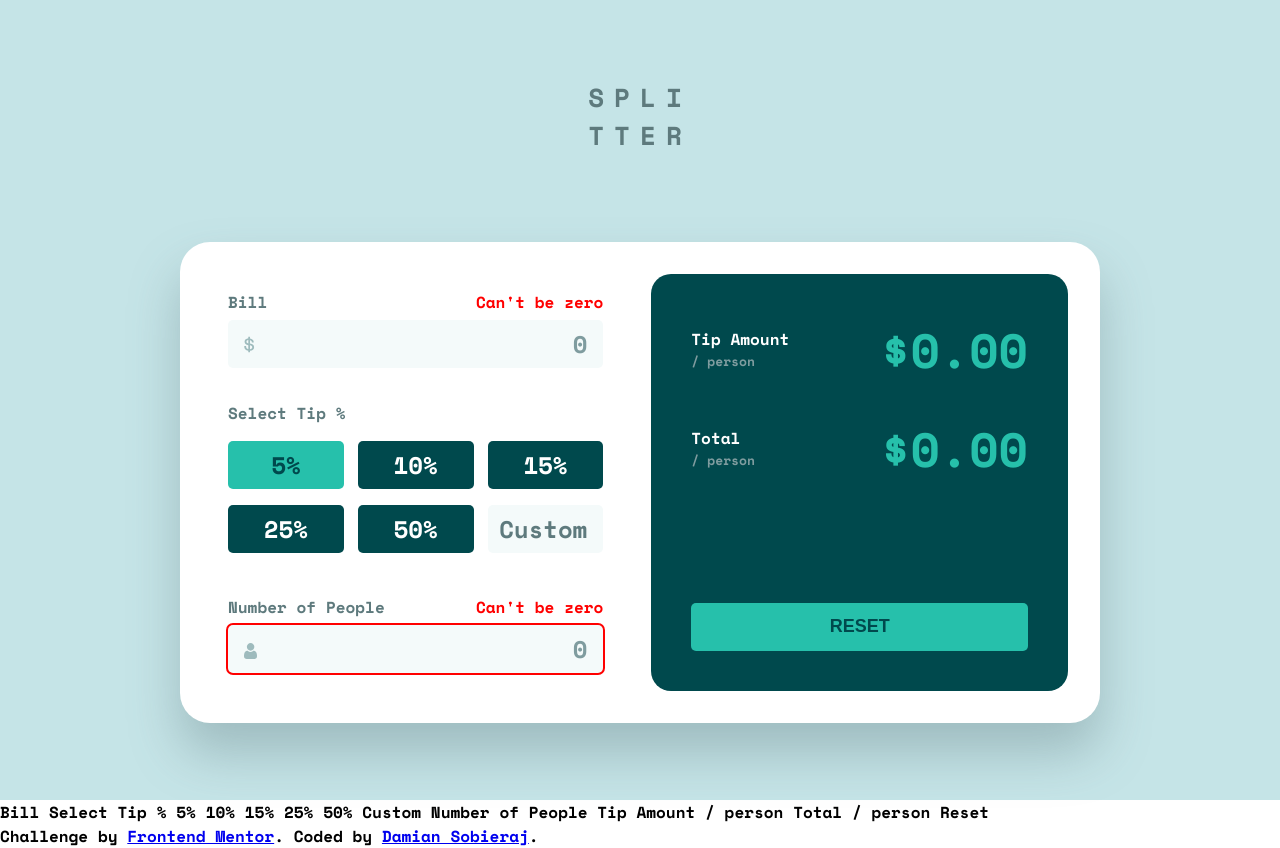
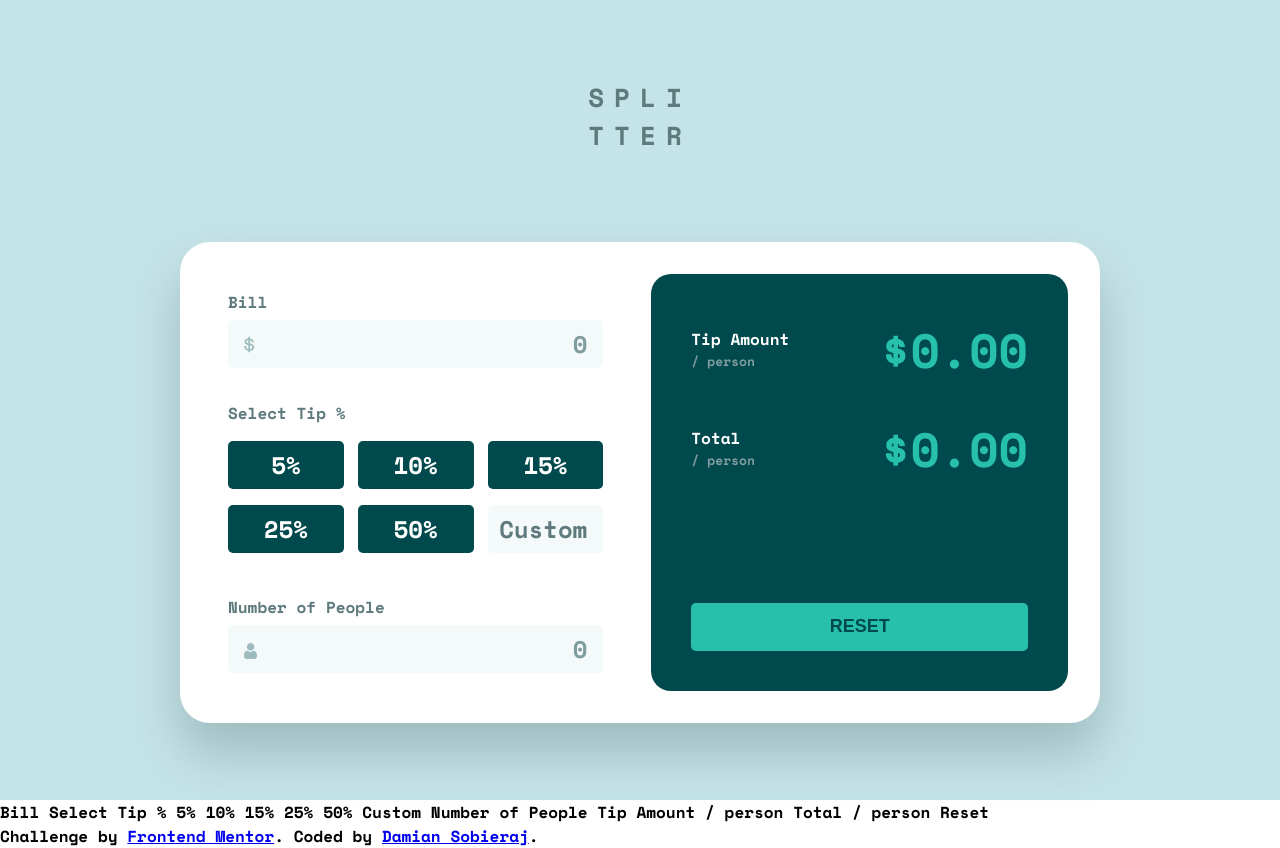
Before and after one commit to Dant3s15/tip-calc-react, a React (Vite) app: page / in a window 1280 px wide. Built offline with nearby package versions, Linux system fonts and the light colour scheme.

Commit message:
REACT - Finished main logic

```diff
--- a/src/components/Calculator.tsx
+++ b/src/components/Calculator.tsx
@@ -1,15 +1,45 @@
+import { useState } from 'react';
 import classes from './Calculator.module.scss';
 import Display from './display/Display';
 import Inputs from './Inputs/Inputs';
 const Calculator = () => {
+  const [billValue, setBillValue] = useState<number>(0);
+  const [customValue, setCustomValue] = useState<number>(0);
+  const [peopleValue, setPeopleValue] = useState<number>(0);
+  const [selectedPercent, setSelectedPercent] = useState<number>(0);
+  const [isSelected, setIsSelected] = useState(false);
   return (
     <div className={classes.calculator}>
       <h1 className={classes['main-title']}>
         SPLI<br></br>TTER
       </h1>
       <div className={classes['calc-window']}>
-        <Inputs></Inputs>
-        <Display></Display>
+        <Inputs
+          data={{
+            billValue,
+            customValue,
+            peopleValue,
+            selectedPercent,
+            isSelected,
+            setIsSelected,
+            setters: [
+              setBillValue,
+              setCustomValue,
+              setPeopleValue,
+              setSelectedPercent,
+            ],
+          }}
+        />
+        <Display
+          data={{
+            values: {
+              billValue,
+              customValue,
+              peopleValue,
+              selectedPercent,
+            },
+          }}
+        />
       </div>
     </div>
   );
--- a/src/components/Inputs/Inputs.module.scss
+++ b/src/components/Inputs/Inputs.module.scss
@@ -40,21 +40,12 @@ input[type='number'] {
     &:hover {
       box-shadow: 0 0 0 2px var(--color-primary);
     }
-    &:out-of-range {
-      box-shadow: 0 0 0 2px red;
-    }
+    // &:out-of-range {
+    //   box-shadow: 0 0 0 2px red;
+    // }
     // &:out-of-range ~ p {
     //   color: red;
     // }
-    input:out-of-range + label::after {
-      content: 'out of range!';
-    }
-  }
-  .input-error {
-    box-shadow: 0 0 0 2px red;
-    &:hover {
-      box-shadow: 0 0 0 2px red;
-    }
   }
 
   button {
@@ -69,8 +60,12 @@ input[type='number'] {
     }
   }
   .selected {
+    outline: none;
     background-color: var(--color-primary);
     color: var(--very-dark-cyan);
+  }
+  .selected-custom {
+    box-shadow: 0 0 0 2px var(--color-primary);
   }
 
   .block {
@@ -108,4 +103,21 @@ input[type='number'] {
       color: var(--dark-grayish-cyan);
     }
   }
+  .input-error {
+    position: relative;
+    & + input {
+      box-shadow: 0 0 0 2px red;
+      &:hover {
+        box-shadow: 0 0 0 2px red;
+      }
+    }
+    &::after {
+      content: "Can't be zero";
+      width: 100%;
+      height: 100%;
+      text-align: right;
+      color: red;
+      position: absolute;
+    }
+  }
 }
--- a/src/components/Inputs/Inputs.tsx
+++ b/src/components/Inputs/Inputs.tsx
@@ -1,37 +1,189 @@
 import personIco from '../../images/icon-person.svg';
 import dollarIco from '../../images/icon-dollar.svg';
 import classes from './Inputs.module.scss';
-const Inputs = () => {
+import { useRef, FC, MutableRefObject, useState } from 'react';
+
+interface Props {
+  data: {
+    billValue: number;
+    customValue: number;
+    peopleValue: number;
+    selectedPercent: number;
+    isSelected: boolean;
+    setIsSelected: React.Dispatch<React.SetStateAction<boolean>>;
+    setters: [
+      setBillValue: React.Dispatch<React.SetStateAction<number>>,
+      setCustomValue: React.Dispatch<React.SetStateAction<number>>,
+      setPeopleValue: React.Dispatch<React.SetStateAction<number>>,
+      setSelectedPercent: React.Dispatch<React.SetStateAction<number>>
+    ];
+  };
+}
+
+const Inputs: FC<Props> = props => {
+  const [isBillTouched, setIsBillTouched] = useState(false);
+  const [billHasError, setBillHasError] = useState(false);
+
+  const [isPeopleTouched, setIsPeopleTouched] = useState(false);
+  const [peopleHasError, setPeopleHasError] = useState(false);
+
+  const billRef = useRef<any>();
+  const customRef = useRef<any>();
+  const peopleRef = useRef<any>();
+
+  const percent5Ref = useRef<any>();
+  const percent10Ref = useRef<any>();
+  const percent15Ref = useRef<any>();
+  const percent25Ref = useRef<any>();
+  const percent50Ref = useRef<any>();
+
+  const propsArr = [
+    percent5Ref,
+    percent10Ref,
+    percent15Ref,
+    percent25Ref,
+    percent50Ref,
+  ];
+
+  const changeHandler = (ref: MutableRefObject<any>, setterNmb: number) => {
+    const curVal = +ref?.current.value;
+    props.data.setters[setterNmb](curVal);
+    console.log(curVal);
+
+    if (ref === billRef) {
+      if (curVal === 0) {
+        setBillHasError(true);
+      } else {
+        setBillHasError(false);
+      }
+      setIsBillTouched(true);
+    }
+    if (ref === peopleRef) {
+      if (curVal === 0) {
+        setPeopleHasError(true);
+      } else {
+        setPeopleHasError(false);
+      }
+      setIsPeopleTouched(true);
+    }
+    if (ref === customRef) {
+      props.data.setters[3](+customRef.current.value / 100);
+      customRef.current.classList.add(classes['selected-custom']);
+      propsArr.forEach(ref => {
+        ref.current.classList.remove(classes.selected);
+      });
+    }
+  };
+
+  const selectionHandler = (ref: MutableRefObject<any>) => {
+    props.data.setIsSelected(true);
+    propsArr.forEach(ref => {
+      ref.current.classList.remove(classes.selected);
+    });
+    customRef.current.classList.remove(classes['selected-custom']);
+    ref.current.classList.add(classes.selected);
+    props.data.setters[3](+ref.current.dataset.percent / 100);
+    customRef.current.value = null;
+  };
+
   return (
     <div className={classes.inputs}>
       <div className={classes.block}>
-        <div className={classes.title}>
-          <label htmlFor='bill'>Bill</label>
-          <p>Can't be zero</p>
-        </div>
-        <input min='0.01' type='number' name='bill' id='bill' placeholder='0' />
+        <label
+          className={`${classes.title} ${
+            isBillTouched && billHasError ? classes['input-error'] : ''
+          }`}
+          htmlFor='bill'
+        >
+          Bill
+        </label>
+        <input
+          onChange={() => {
+            changeHandler(billRef, 0);
+          }}
+          ref={billRef}
+          min='0.01'
+          type='number'
+          name='bill'
+          id='bill'
+          placeholder='0'
+        />
         <img src={dollarIco}></img>
       </div>
       <div className={classes.block}>
         <p className={classes.title}>Select Tip %</p>
         <div className={classes['percentages__buttons']}>
-          <button className={classes.selected} data-percent='5'>
+          <button
+            ref={percent5Ref}
+            onClick={() => {
+              selectionHandler(percent5Ref);
+            }}
+            data-percent='5'
+          >
             5%
           </button>
-          <button data-percent='10'>10%</button>
-          <button data-percent='15'>15%</button>
-          <button data-percent='25'>25%</button>
-          <button data-percent='50'>50%</button>
-          <input type='number' name='custom' id='custom' placeholder='Custom' />
+          <button
+            ref={percent10Ref}
+            onClick={() => {
+              selectionHandler(percent10Ref);
+            }}
+            data-percent='10'
+          >
+            10%
+          </button>
+          <button
+            ref={percent15Ref}
+            onClick={() => {
+              selectionHandler(percent15Ref);
+            }}
+            data-percent='15'
+          >
+            15%
+          </button>
+          <button
+            ref={percent25Ref}
+            onClick={() => {
+              selectionHandler(percent25Ref);
+            }}
+            data-percent='25'
+          >
+            25%
+          </button>
+          <button
+            ref={percent50Ref}
+            onClick={() => {
+              selectionHandler(percent50Ref);
+            }}
+            data-percent='50'
+          >
+            50%
+          </button>
+          <input
+            ref={customRef}
+            onChange={() => {
+              changeHandler(customRef, 3);
+            }}
+            type='number'
+            name='custom'
+            id='custom'
+            placeholder='Custom'
+          />
         </div>
       </div>
       <div className={classes.block}>
-        <div className={classes.title}>
-          <label htmlFor='people'>Number of People</label>
-          <p>Can't be zero</p>
-        </div>
+        <label
+          className={`${classes.title} ${
+            isPeopleTouched && peopleHasError ? classes['input-error'] : ''
+          }`}
+          htmlFor='people'
+        >
+          Number of People
+        </label>
         <input
-          className={classes['input-error']}
+          ref={peopleRef}
+          onChange={() => {
+            changeHandler(peopleRef, 2);
+          }}
           min='1'
           type='number'
           name='people'
--- a/src/components/display/Display.tsx
+++ b/src/components/display/Display.tsx
@@ -1,5 +1,47 @@
+import { FC } from 'react';
 import classes from './Display.module.scss';
-const Display = () => {
+
+interface Props {
+  data: {
+    values: {
+      billValue: number;
+      customValue: number;
+      peopleValue: number;
+      selectedPercent: number;
+    };
+  };
+}
+
+const Display: FC<Props> = props => {
+  const amountPerPerson = () => {
+    if (props.data.values.peopleValue) {
+      return (
+        Math.floor(
+          (props.data.values.billValue / props.data.values.peopleValue) *
+            props.data.values.selectedPercent *
+            100
+        ) / 100
+      ).toFixed(2);
+    } else return (0).toFixed(2);
+  };
+  const amountTotal = () => {
+    console.log(
+      props.data.values.billValue / props.data.values.peopleValue +
+        +amountPerPerson()
+    );
+    if (props.data.values.peopleValue) {
+      return (
+        props.data.values.billValue / props.data.values.peopleValue +
+        Math.round(
+          (props.data.values.billValue / props.data.values.peopleValue) *
+            props.data.values.selectedPercent *
+            100
+        ) /
+          100
+      ).toFixed(2);
+    } else return (0).toFixed(2);
+  };
+
   return (
     <div className={classes.display}>
       <div className={classes.results}>
@@ -8,14 +50,14 @@ const Display = () => {
             <p>Tip Amount</p>
             <p>/ person</p>
           </div>
-          <p className={classes['amount__dollars']}>$0.00</p>
+          <p className={classes['amount__dollars']}>${amountPerPerson()}</p>
         </div>
         <div className={classes.amount}>
           <div className={classes['amount__title']}>
             <p>Total</p>
             <p>/ person</p>
           </div>
-          <p className={classes['amount__dollars']}>$0.00</p>
+          <p className={classes['amount__dollars']}>${amountTotal()}</p>
         </div>
       </div>
       <button className={`${classes.reset} ${classes.active}`}>
```
